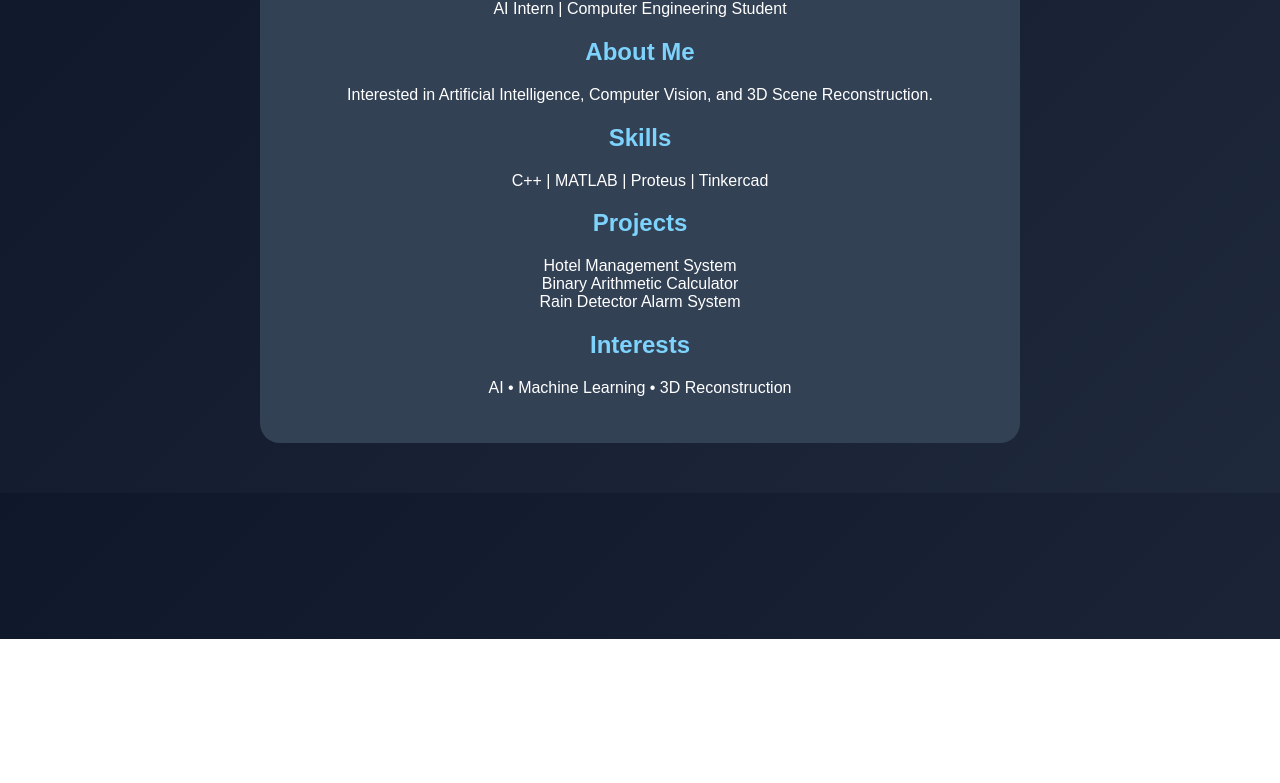
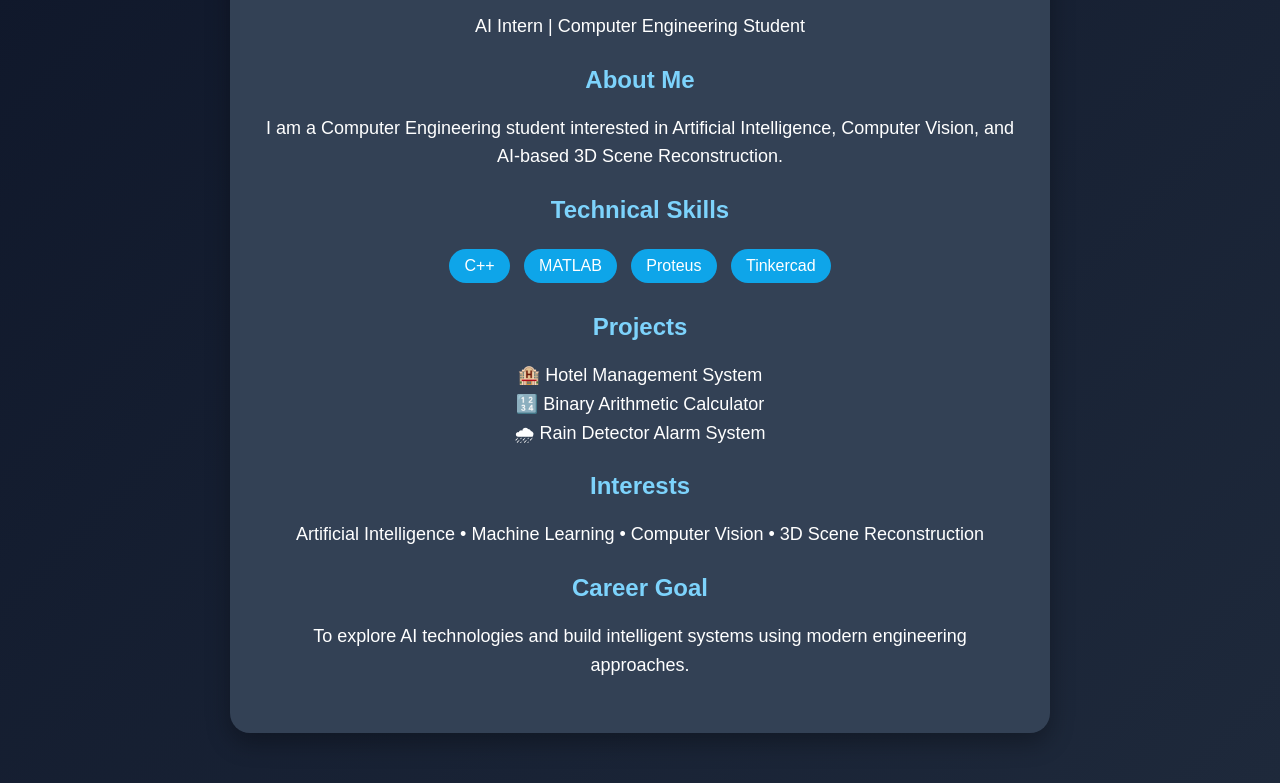
Before and after one commit to toobaanwarbutt/PMW-day1, a plain HTML site: page index.html in a window 1280 px wide. Shown: the part 161-944 px from the top of the page. Before the commit the page ends 800 px from the top, so only its background shows below. Drawn offline with Linux system fonts and the light colour scheme.

Commit message:
Update index.html

```diff
--- a/index.html
+++ b/index.html
@@ -2,9 +2,13 @@
 <html lang="en">
 
 <head>
+<meta charset="UTF-8">
+<meta name="viewport" content="width=device-width, initial-scale=1.0">
+
 <title>Tooba Anwar Butt | Portfolio</title>
 
 <style>
+
 body{
     margin:0;
     font-family:Arial, sans-serif;
@@ -16,23 +20,40 @@ body{
 
 .card{
     background:#334155;
-    max-width:700px;
+    max-width:750px;
     margin:auto;
-    padding:30px;
+    padding:35px;
     border-radius:20px;
+    box-shadow:0 10px 25px rgba(0,0,0,0.3);
 }
 
 h1{
     color:#38bdf8;
+    font-size:35px;
 }
 
 h2{
     color:#7dd3fc;
+    margin-top:25px;
+}
+
+p{
+    font-size:18px;
+    line-height:1.6;
+}
+
+.skills span{
+    display:inline-block;
+    background:#0ea5e9;
+    padding:8px 15px;
+    margin:5px;
+    border-radius:20px;
 }
 
 </style>
 
 </head>
+
 
 <body>
 
@@ -44,37 +65,56 @@ h2{
 AI Intern | Computer Engineering Student
 </p>
 
+
 <h2>About Me</h2>
 
 <p>
-Interested in Artificial Intelligence,
-Computer Vision, and 3D Scene Reconstruction.
+I am a Computer Engineering student interested in
+Artificial Intelligence, Computer Vision, and
+AI-based 3D Scene Reconstruction.
 </p>
 
 
-<h2>Skills</h2>
+<h2>Technical Skills</h2>
 
-<p>
-C++ | MATLAB | Proteus | Tinkercad
-</p>
+<div class="skills">
+
+<span>C++</span>
+<span>MATLAB</span>
+<span>Proteus</span>
+<span>Tinkercad</span>
+
+</div>
+
 
 <h2>Projects</h2>
 
 <p>
-Hotel Management System<br>
-Binary Arithmetic Calculator<br>
-Rain Detector Alarm System
+🏨 Hotel Management System<br>
+🔢 Binary Arithmetic Calculator<br>
+🌧 Rain Detector Alarm System
 </p>
 
 
 <h2>Interests</h2>
 
 <p>
-AI • Machine Learning • 3D Reconstruction
+Artificial Intelligence • Machine Learning •
+Computer Vision • 3D Scene Reconstruction
+</p>
+
+
+<h2>Career Goal</h2>
+
+<p>
+To explore AI technologies and build intelligent
+systems using modern engineering approaches.
 </p>
 
 
 </div>
 
+
 </body>
+
 </html>
```
